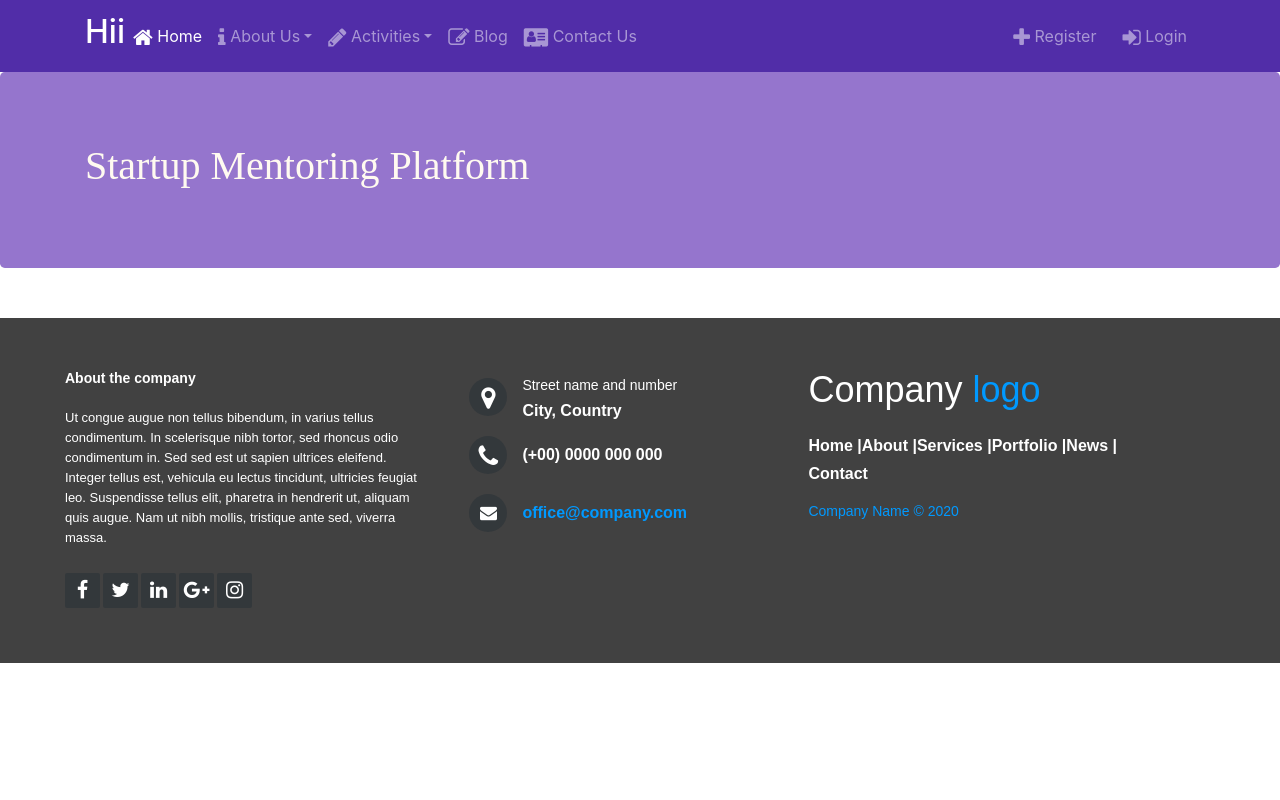
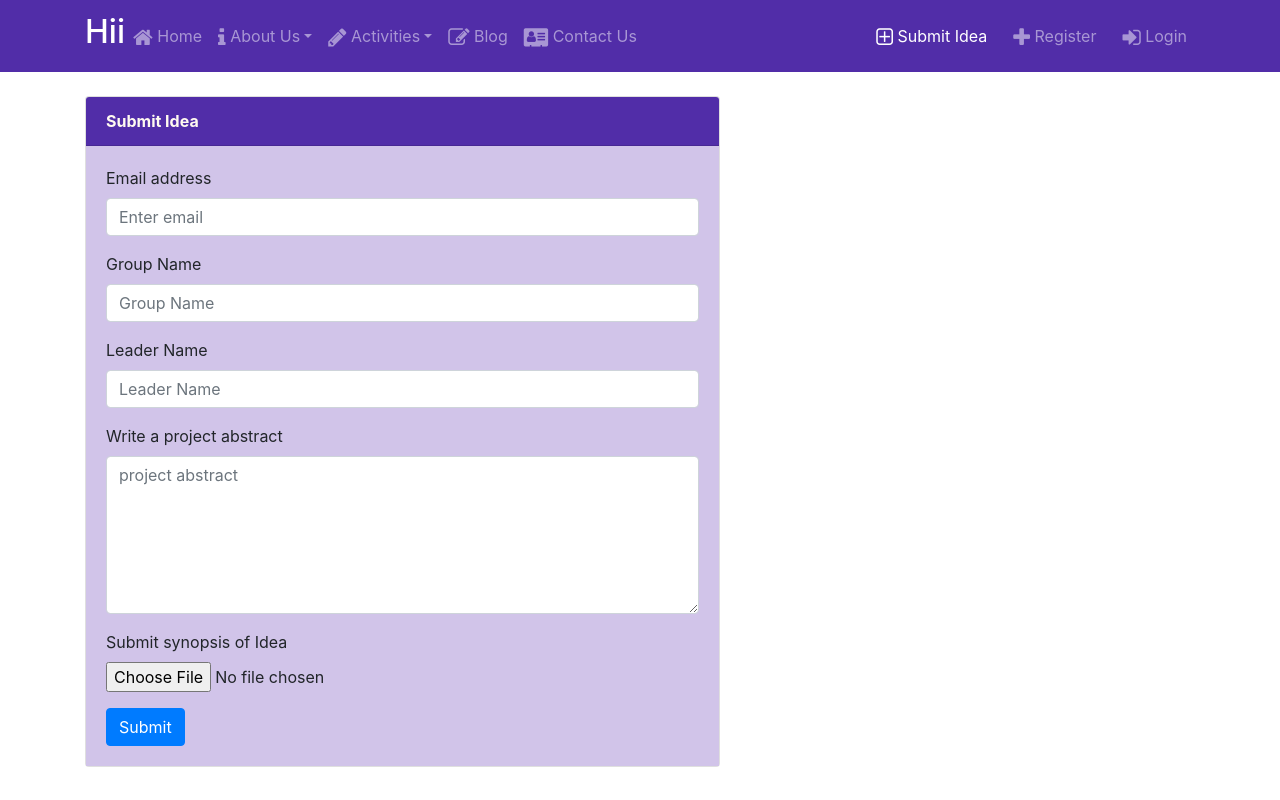
Before and after one commit to sarthak1772000/mini-project, a React (Create React App) app: page /submitIdea in a window 1280 px wide. Before the commit this address led to /home. Shown: the top 800 px of the page. Built offline with nearby package versions, Linux system fonts and the light colour scheme.

Commit message:
Submit Idea 1

```diff
--- a/public/index.html
+++ b/public/index.html
@@ -13,7 +13,7 @@
 
     <link rel="manifest" href="%PUBLIC_URL%/manifest.json" />
 
-    <title>React App</title>
+    <title>Starting mentoring platform</title>
   </head>
   <body>
     <noscript>You need to enable JavaScript to run this app.</noscript>
--- a/src/components/HeaderComponent.js
+++ b/src/components/HeaderComponent.js
@@ -69,6 +69,13 @@ class Header extends Component{
                             </Nav>
                             <Nav className="ml-auto" navbar>
                                 <NavItem>
+                                    <NavLink className="nav-link" to="/submitIdea">
+                                        <span className="fa fa-plus-square-o fa-lg"></span> Submit Idea
+                                    </NavLink>
+                                </NavItem>
+                            </Nav>
+                            <Nav style={{marginLeft:"10px"}} navbar>
+                                <NavItem>
                                     <NavLink className="nav-link" to="/register">
                                         <span className="fa fa-plus fa-lg"></span> Register
                                     </NavLink>
--- a/src/components/MainComponent.js
+++ b/src/components/MainComponent.js
@@ -2,6 +2,7 @@ import React, { Component } from 'react';
 import Home from './HomeComponent';
 import Header from './HeaderComponent';
 import Footer from './FooterComponent';
+import SubmitIdea from './SubmitIdea';
 import Register from './RegisterComponent';
 import Login from './LoginComponent';
 
@@ -14,6 +15,7 @@ class Main extends Component{
                 <Header />
                 <Switch>
                     <Route path='/home' component={ Home }/>
+                    <Route path='/submitIdea' component={ SubmitIdea }/>
                     <Route path='/register' component={ Register }/>
                     <Route path='/login' component={ Login }/>
                     <Redirect to="/home" />
--- a/src/components/SubmitIdea.js
+++ b/src/components/SubmitIdea.js
@@ -0,0 +1,65 @@
+import React, { Component } from 'react';
+
+class SubmitIdea extends Component {
+    render(){
+        return(
+            <React.Fragment>
+                <br />
+                <div className="container">
+                    <div className="row">
+                        <div className="col-7 col-md-7">
+                            <div className="card">
+                                <div className="card-header"><b>Submit Idea</b></div>
+                                <div className="line"></div>
+                                <div className="card-body">
+                                    <form>
+                                        <div className="form-group text-left">
+                                            <label htmlFor="exampleInputEmail1">Email address</label>
+                                            <input type="email"
+                                                className="form-control"
+                                                id="email"
+                                                placeholder="Enter email"
+                                            />
+                                        </div>
+                                        <div className="form-group text-left">
+                                            <label htmlFor="group">Group Name</label>
+                                            <input type="text"
+                                                className="form-control"
+                                                id="group"
+                                                placeholder="Group Name"
+                                            />
+                                        </div>
+                                        <div className="form-group text-left">
+                                            <label htmlFor="leader">Leader Name</label>
+                                            <input type="text"
+                                                className="form-control"
+                                                id="leader"
+                                                placeholder="Leader Name"
+                                            />
+                                        </div>
+                                        <div class="form-group">
+                                            <label for="abstract">Write a project abstract</label>
+                                            <textarea className="form-control" id="abstract" rows="6" placeholder="project abstract"></textarea>
+                                        </div>
+                                        <div class="form-group">
+                                            <label for="file">Submit synopsis of Idea</label>
+                                            <input type="file" className="form-control-file" id="file" />
+                                        </div>
+                                        <button
+                                            type="submit"
+                                            className="btn btn-primary"
+                                        >
+                                            Submit
+                                        </button>
+                                    </form>
+                                </div>
+                            </div>
+                        </div>
+                    </div>
+                </div>
+            </React.Fragment>
+        );
+    }
+}
+
+export default SubmitIdea;
```
